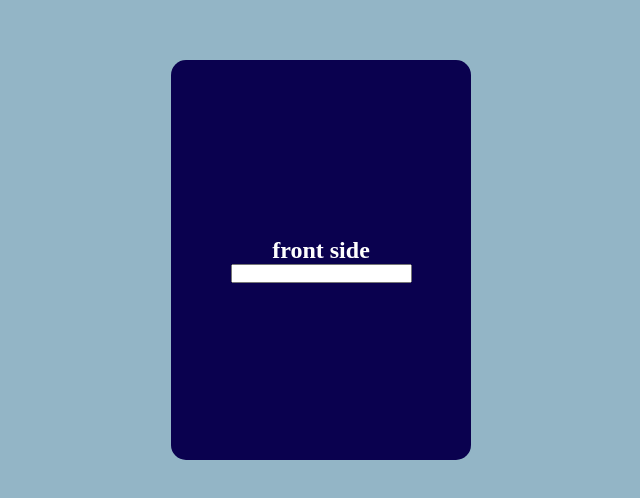
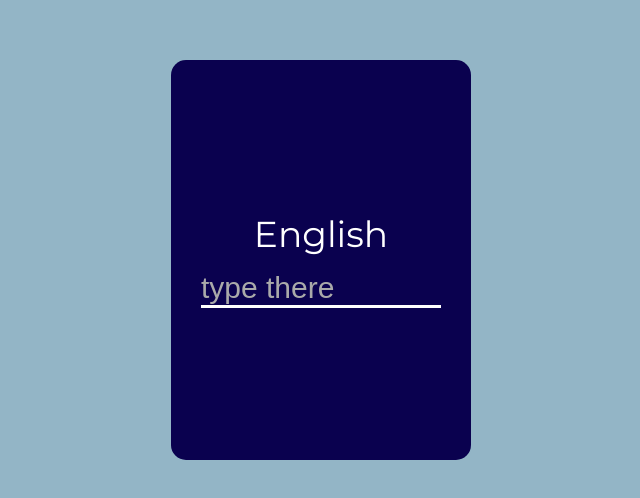
Before and after one commit to kushnerovM/english-training-assistant, a plain HTML site: page index.html in a window 1280 px wide. Shown: the part 140-638 px from the top of the page, without its empty margins (319-959 px from the left). Drawn offline with Linux system fonts and the light colour scheme.

Commit message:
card styled

```diff
--- a/index.html
+++ b/index.html
@@ -10,11 +10,11 @@
 <body>
     <div class="card">
         <div class="front side">
-            <h2>front side</h2>
-            <input type="text">
+            <h2>English</h2>
+            <input type="text" placeholder="type there">
         </div>
         <div class="back side">
-            <h2>back side</h2>
+            <h2>Русский</h2>
         </div>
     </div>
 </body>
--- a/style.css
+++ b/style.css
@@ -1,3 +1,4 @@
+@import url('https://fonts.googleapis.com/css2?family=Montserrat:wght@300;400;600&display=swap');
 *{
     margin: 0;
     padding:0;
@@ -9,7 +10,10 @@ body{
     justify-content: center;
     align-items: center;
     min-height: 100vh;
-    background-color: #93b5c6;
+    background-color: #93B5C6;
+    font-family: 'Montserrat', sans-serif;
+    color:#FFF;
+    font-size: 30px;
 }
 
 .card{
@@ -31,23 +35,41 @@ body{
     align-items: center;
     justify-content: center;
     flex-direction: column;
+    gap:15px;
     transition: 0.5s linear;
+}
+
+.side h2{
+    font-weight: 400;
+    font-size: 1.2em;
+}
+
+.side input[type=text]  {
+    background-color: inherit;
+    border:none;
+    border-bottom: 3px solid #FFF;
+    font-size: 1em;
+    color:inherit;
+    width: 80%;
+}
+
+.side input[type=text]::placeholder{
+    color:#aaa;
 }
 
 .front{
     background-color: #0A014F;
-    color:#fff;
 }
 
-.card:hover .front{
+/*.card:hover .front{
     transform:  perspective(500px) rotateY(180deg);
-}
+}*/
 
 .back{
-    background-color: #FF595E;
+    background-color: #BA2649;
     transform: rotateY(180deg);
 }
 
-.card:hover .back{
+/*.card:hover .back{
     transform:  perspective(500px) rotateY(360deg);
-}
+}*/
```
